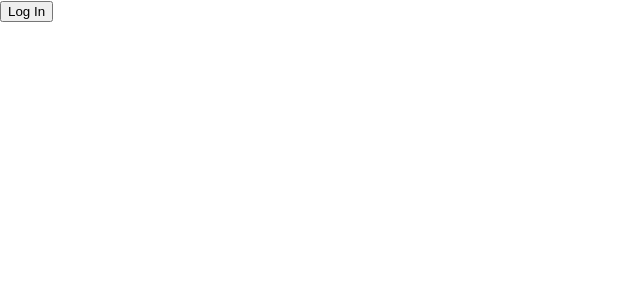
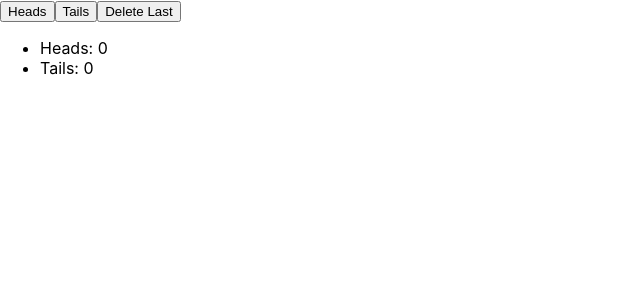
Before and after one commit to evelynAnais/react-state-management, a React (Create React App) app: page / in a window 1280 px wide. Shown: the top 300 px of the page, without its empty margins (0-640 px from the left). Built offline with nearby package versions, Linux system fonts and the light colour scheme; the HTML template or start-up script is replaced by a standard one.

Commit message:
practice with arrays and objects as state

```diff
--- a/src/App.js
+++ b/src/App.js
@@ -1,16 +1,11 @@
 import React, { useState } from 'react';
-import Header from './Header';
-import Content from './Content';
+import CoinTossCounter from './CoinTossCounter';
 import './App.css';
 
 function App () {
-  const [loggedIn, setLoggedIn] = useState(false);
-  const toggleLoggedIn = () => setLoggedIn(!loggedIn);
+  //const [results, setResults] = useState([]);
   return (
-    <div>
-      <Header loggedIn={loggedIn} handleLoggedInClick={toggleLoggedIn} />
-      <Content loggedIn={loggedIn} text='My life' />
-    </div>
+    <CoinTossCounter />
   );
 }
 
--- /dev/null
+++ b/src/CoinTossCounter.js
@@ -0,0 +1,53 @@
+import React, {useState} from 'react';
+
+function CoinTossCounter() {
+  const [results, setResults] = useState([]);
+  const [counts, setCounts] = useState({ H: 0, T: 0 })
+
+  const handleClick = (value) => {
+    setResults([...results, value]);
+    setCounts({
+      ...counts,
+      [value]: counts[value] + 1,
+    });
+  }
+
+  const lis = results.map((result, index) => (
+    <li key = {`toss-${index}`}>{result === 'H' ? 'Heads' : 'Tails'}</li>
+  ))
+
+  const handleDeleteLast = () => {
+    const last = results[results.length -1];
+    const list = results.slice(0,-1);
+    setResults(list);
+    if (last) {
+      setCounts({
+        ...counts,
+        [last]: counts[last] - 1,
+      });
+    }
+
+    // const filteredList = results.filter(
+    //   (result, index) => index !== results.length - 1
+    // );
+    // setResults(filteredList)
+  }
+
+  return (
+    <section>
+      <div>
+        <button onClick={() => handleClick('H')}>Heads</button>
+        <button onClick={() => handleClick('T')}>Tails</button>
+        <button onClick={handleDeleteLast}>Delete Last</button>
+
+        <ul>
+          <li>Heads: {counts['H']}</li>
+          <li>Tails: {counts['T']}</li>
+        </ul>
+      </div>
+      <ul>{lis}</ul>
+    </section>
+  )
+}
+
+export default CoinTossCounter;
--- a/src/Content.js
+++ /dev/null
@@ -1,7 +0,0 @@
-import React from "react";
-
-function Content({ loggedIn, text }) {
-  return loggedIn && <p>{text}</p>
-}
-
-export default Content;
--- a/src/Header.js
+++ /dev/null
@@ -1,10 +0,0 @@
-import React from "react";
-
-function Header({ loggedIn, handleLoggedInClick }) {
-  return (
-    <button onClick={handleLoggedInClick}>
-      {loggedIn ? 'Log Out' : 'Log In'}</button>
-  );
-}
-
-export default Header;
```
